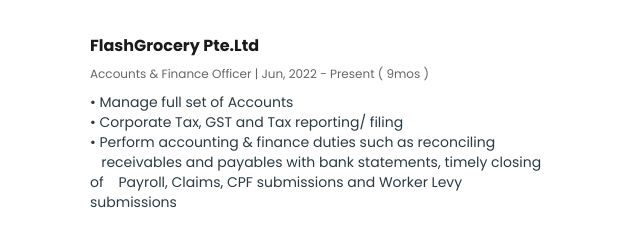
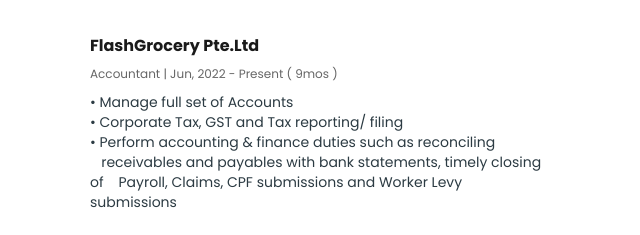
Before and after one commit to laimonnaing/laimonnaing.github.io, a plain HTML site: page index.html in a window 1280 px wide. Shown: the part 550-785 px from the top of the page, 450-1090 px from the left. Drawn offline with Linux system fonts and the light colour scheme.

Commit message:
Update index.html

```diff
--- a/index.html
+++ b/index.html
@@ -148,7 +148,7 @@ Looking for an opportunity in a fast growing company to build out the best accou
                 <div class="col-md-12 col-sm-12 col-xs-12">
                     <div class="top-item resume-item">
                         <h2>FlashGrocery Pte.Ltd</h2>
-                        <span>Accounts & Finance Officer  |  Jun, 2022 - Present ( 9mos )</span>
+                        <span>Accountant  |  Jun, 2022 - Present ( 9mos )</span>
                         <p>• Manage full set of Accounts<br>
                             • Corporate Tax, GST and Tax reporting/ filing                            <br>
                             • Perform accounting & finance duties such as reconciling
```
